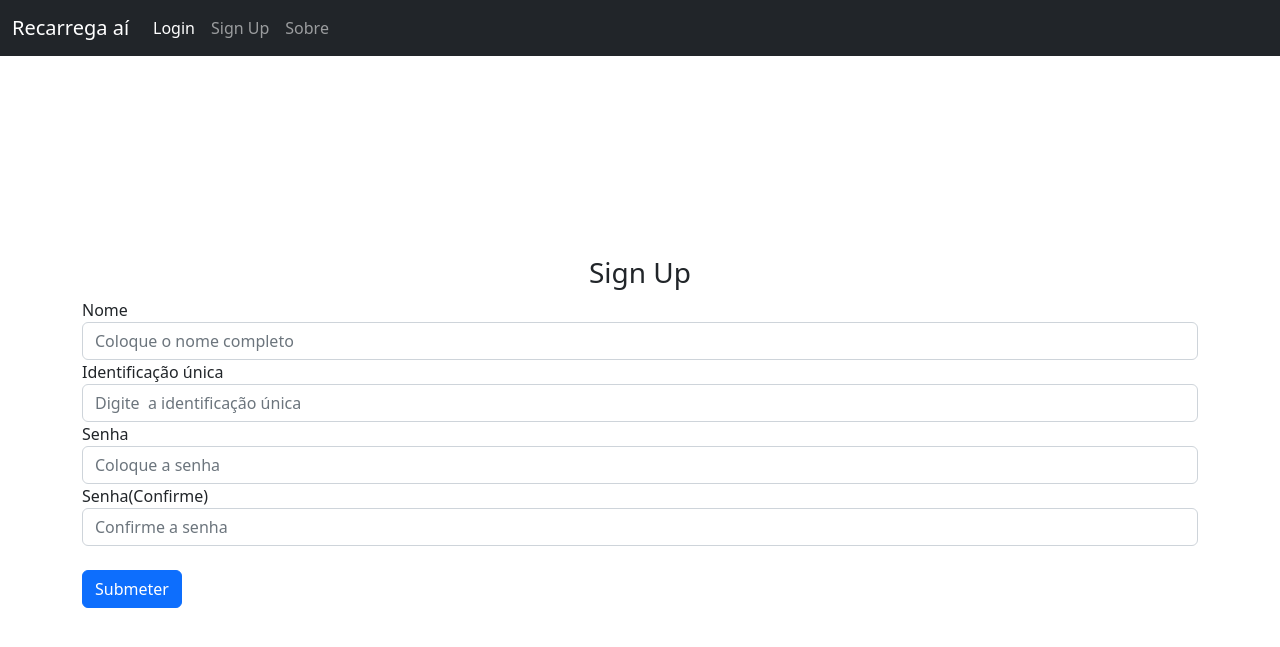
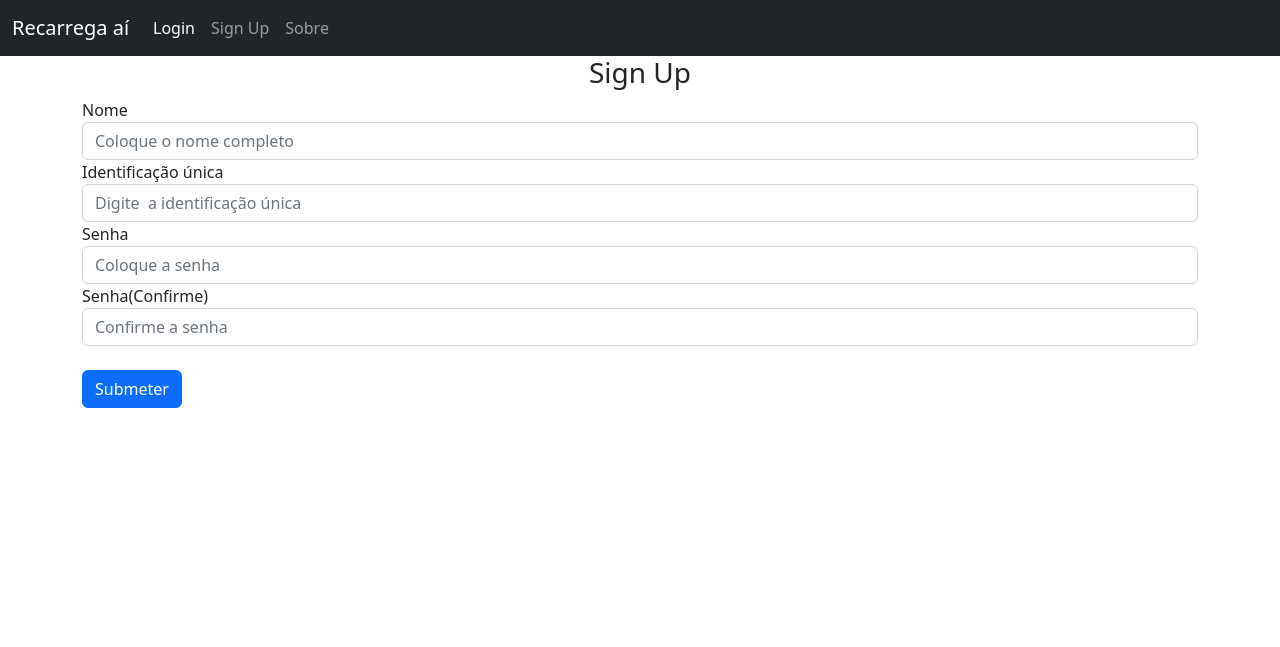
Before and after one commit to Lincoln-Caique/recharge, a Flask app: page /sign_up in a window 1280 px wide. Shown: the top 647 px of the page. Run offline with Flask 2, Linux system fonts and the light colour scheme.

Commit message:
end-back

```diff
--- a/app/static/style.css
+++ b/app/static/style.css
@@ -1,10 +1,29 @@
-*{
+/* *{
     margin: 0;
-    /* height: 100%; */
+    padding: 0;
+} */
+
+ body {
+    margin: 0;
+    padding: 0;
 }
 
 
-.container {
+/* .container {
+    margin: 0;
+    padding: 0;
+} */
+
+
+/* .container {
+    width: 100vw;
+    height: 100vh;
+    background-color: rgb(4, 4, 75);
+    color: aliceblue;
+} */
+
+
+/* .container {
     margin-top: 200px;
 }
 
@@ -19,4 +38,4 @@
 .image_user {
     height: 150px;
     width: 150px;
-}
+}  */
--- a/app/templates/home.html
+++ b/app/templates/home.html
@@ -3,7 +3,7 @@
 <title>{% block title %} Home {% endblock %}</title>
 
 {% block content %}
-    <div class="container">
+    <div class="container-user">
         <div class="data_user">
             <img src="/static/img/images.png" alt="Imagem do perfil do usuário" class="image_user">
             <div>Usuário: {{user.name}}</div>
--- a/app/templates/login.html
+++ b/app/templates/login.html
@@ -1,4 +1,3 @@
-
 {% extends "index.html" %}
 <title>{% block title %} Login {% endblock %}</title>
 
--- a/app/templates/sign_up.html
+++ b/app/templates/sign_up.html
@@ -15,11 +15,11 @@
         </div>
         <div class="form-group">
             <label for="password1"> Senha </label>
-            <input type="password1" class="form-control" name="password1" id="password1" placeholder="Coloque a senha">
+            <input type="password" class="form-control" name="password1" id="password1" placeholder="Coloque a senha">
         </div>
         <div class="form-group">
             <label for="password2"> Senha(Confirme) </label>
-            <input type="password2" class="form-control" name="password2" id="password2" placeholder="Confirme a senha">
+            <input type="password" class="form-control" name="password2" id="password2" placeholder="Confirme a senha">
         </div>
         <br/>
         <button type="submit" class="btn btn-primary">Submeter</button>
```
